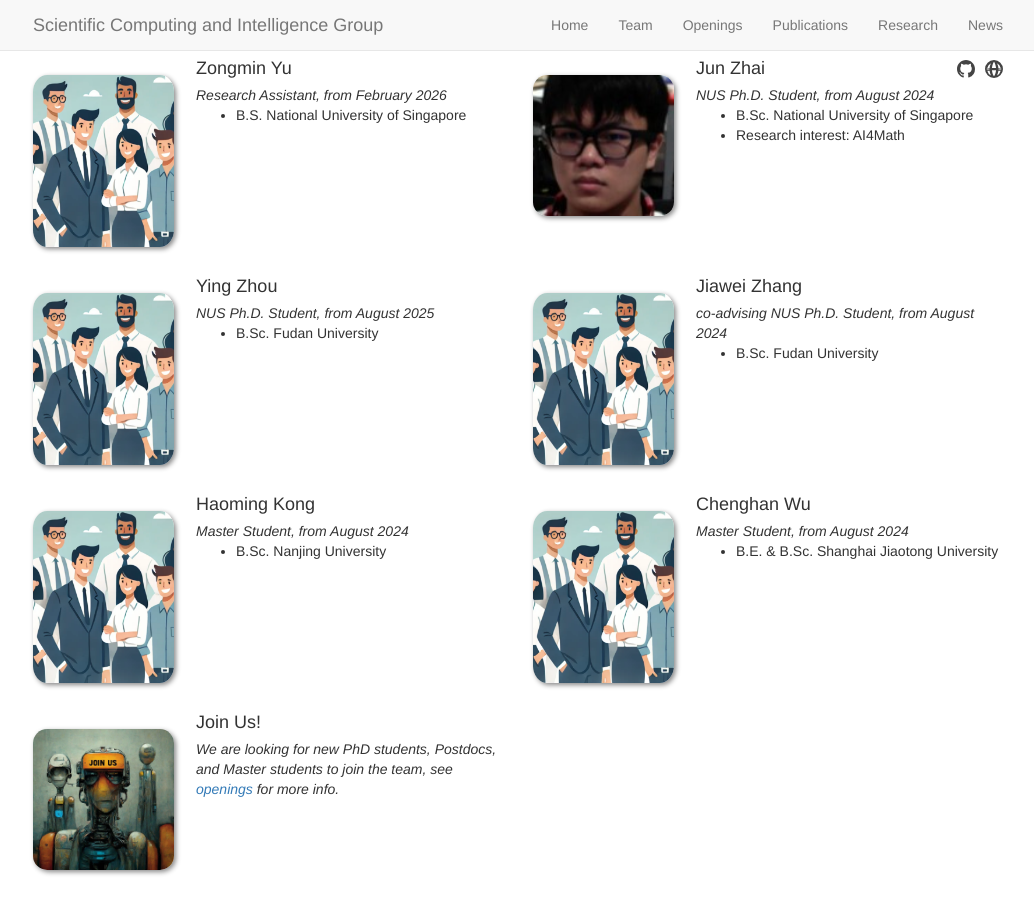
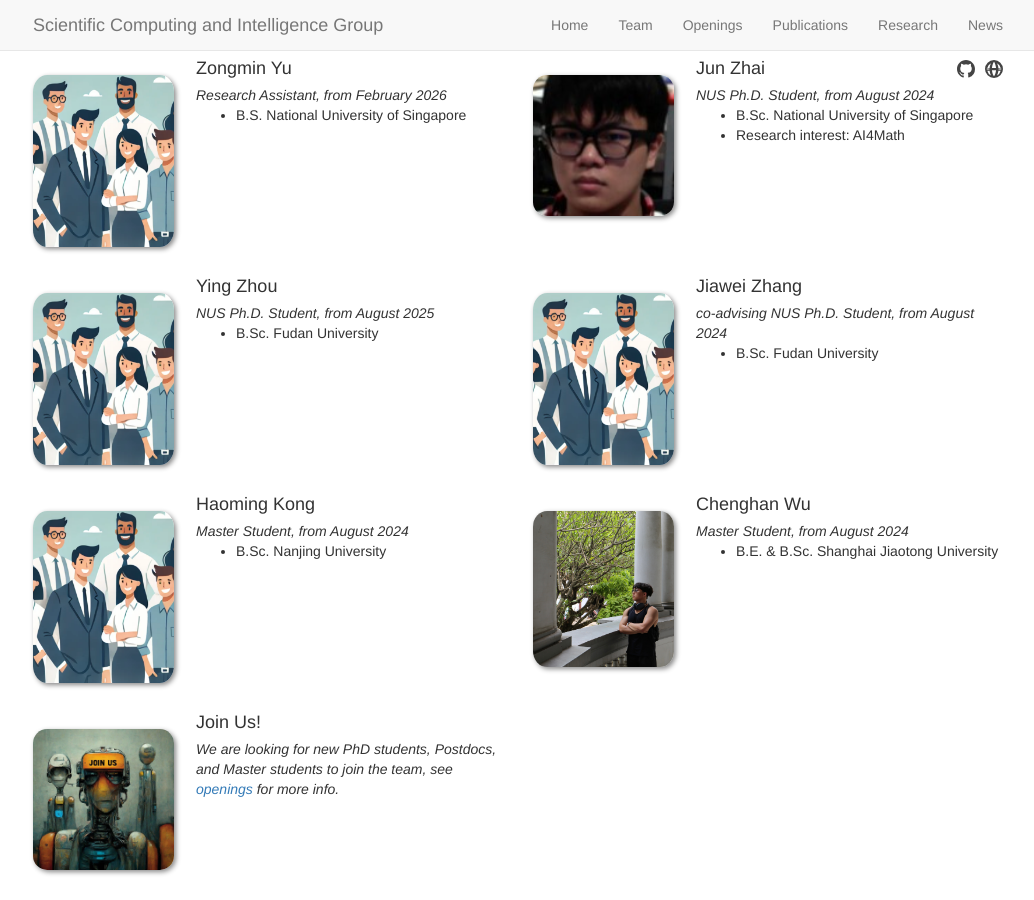
Before and after one commit to scaling-group/scaling-group.github.io, a Jekyll site: the page built from _pages/team.md, in a window 1280 px wide and 900 px high, scrolled down 777 px. Shown: the whole window, without its empty margins (122-1156 px from the left). Built offline with Jekyll 4.4.1, drawn with Linux system fonts in a browser that asks for light colours.

Commit message:
Add Chenghan Wu's photo
Co-Authored-By: Claude Opus 4.7 (1M context) <noreply@anthropic.com>

```diff
--- a/_data/team_current.yml
+++ b/_data/team_current.yml
@@ -57,7 +57,7 @@
   education1: B.Sc. Nanjing University
 
 - name: Chenghan Wu
-  photo: people.png
+  photo: chenghan_wu.jpg
   info: Master Student, from August 2024
   number_educ: 1
   education1: B.E. & B.Sc. Shanghai Jiaotong University
```
Also changed, not shown: images/members/chenghan_wu.jpg (added).
